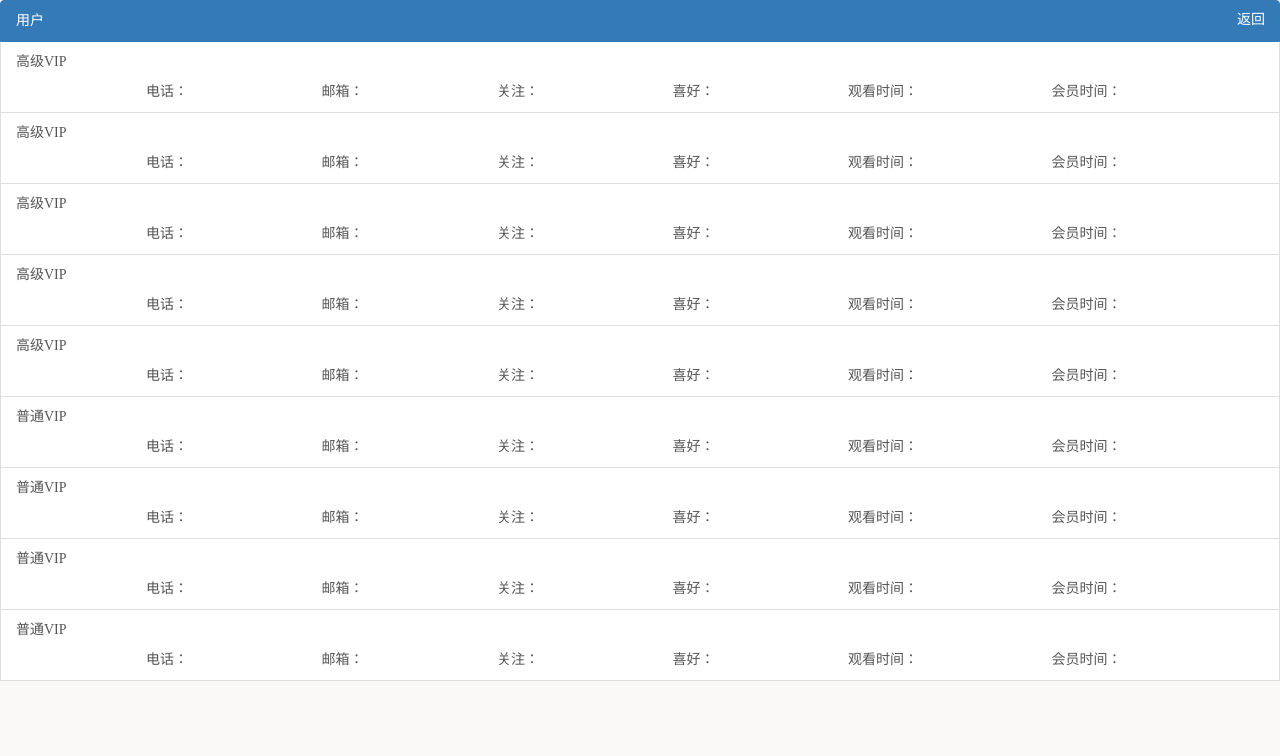
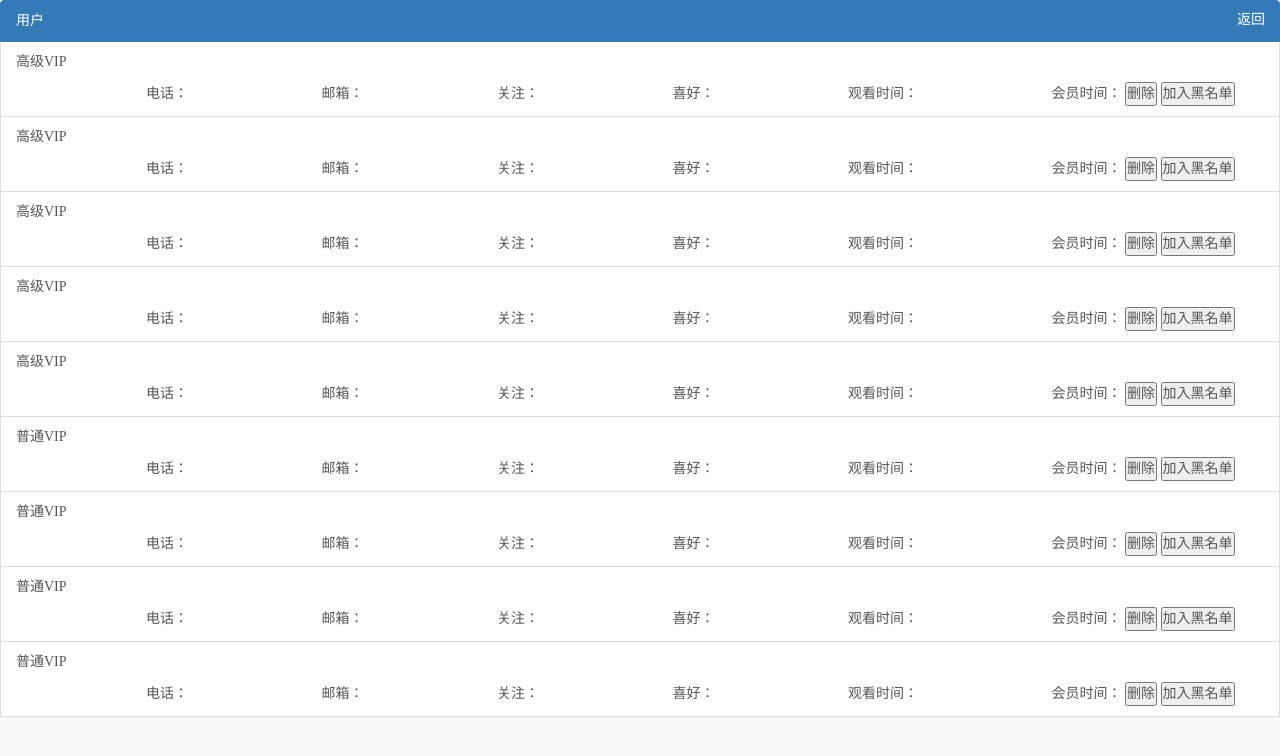
Before and after one commit to Comeman1/-live-streaming-, a website: page 后台管理/views/vip.html in a window 1280 px wide. Drawn offline with nearby package versions, Linux system fonts and the light colour scheme.

Commit message:
后台管理模块

```diff
--- a/后台管理/views/vip.html
+++ b/后台管理/views/vip.html
@@ -19,6 +19,8 @@
 				   <span>喜好：</span>
 				   <span>观看时间：</span>
 				   <span>会员时间：</span>
+				   <button>删除</button>
+				   <button>加入黑名单</button>
 				  </div>
 			    </a>
 			    <a href="#" class="list-group-item">
@@ -30,6 +32,8 @@
 				   <span>喜好：</span>
 				   <span>观看时间：</span>
 				   <span>会员时间：</span>
+				    <button>删除</button>
+				   <button>加入黑名单</button>
 				  </div>
 			    </a>
 			     <a href="#" class="list-group-item">
@@ -41,6 +45,8 @@
 				   <span>喜好：</span>
 				   <span>观看时间：</span>
 				   <span>会员时间：</span>
+				    <button>删除</button>
+				   <button>加入黑名单</button>
 				  </div>
 			    </a>
 			    <a href="#" class="list-group-item">
@@ -52,6 +58,8 @@
 				   <span>喜好：</span>
 				   <span>观看时间：</span>
 				   <span>会员时间：</span>
+				    <button>删除</button>
+				   <button>加入黑名单</button>
 				  </div>
 			    </a>
 			    <a href="#" class="list-group-item">
@@ -63,6 +71,8 @@
 				   <span>喜好：</span>
 				   <span>观看时间：</span>
 				   <span>会员时间：</span>
+				    <button>删除</button>
+				   <button>加入黑名单</button>
 				  </div>
 			    </a>
 			    <a href="#" class="list-group-item">
@@ -74,6 +84,8 @@
 				   <span>喜好：</span>
 				   <span>观看时间：</span>
 				   <span>会员时间：</span>
+				    <button>删除</button>
+				   <button>加入黑名单</button>
 				  </div>
 			    </a>
 			     <a href="#" class="list-group-item">
@@ -85,6 +97,8 @@
 				   <span>喜好：</span>
 				   <span>观看时间：</span>
 				   <span>会员时间：</span>
+				    <button>删除</button>
+				   <button>加入黑名单</button>
 				  </div>
 			    </a>
 			    <a href="#" class="list-group-item">
@@ -96,6 +110,8 @@
 				   <span>喜好：</span>
 				   <span>观看时间：</span>
 				   <span>会员时间：</span>
+				    <button>删除</button>
+				   <button>加入黑名单</button>
 				  </div>
 			    </a>
 			     <a href="#" class="list-group-item">
@@ -107,6 +123,8 @@
 				   <span>喜好：</span>
 				   <span>观看时间：</span>
 				   <span>会员时间：</span>
+				    <button>删除</button>
+				   <button>加入黑名单</button>
 				  </div>
 			    </a>
 <div class="back" "><a style="display:inline-block;position:absolute;top:10px;right:15px; z-index: 99;color:#fff;" href="index.html">返回</a></div>
```
